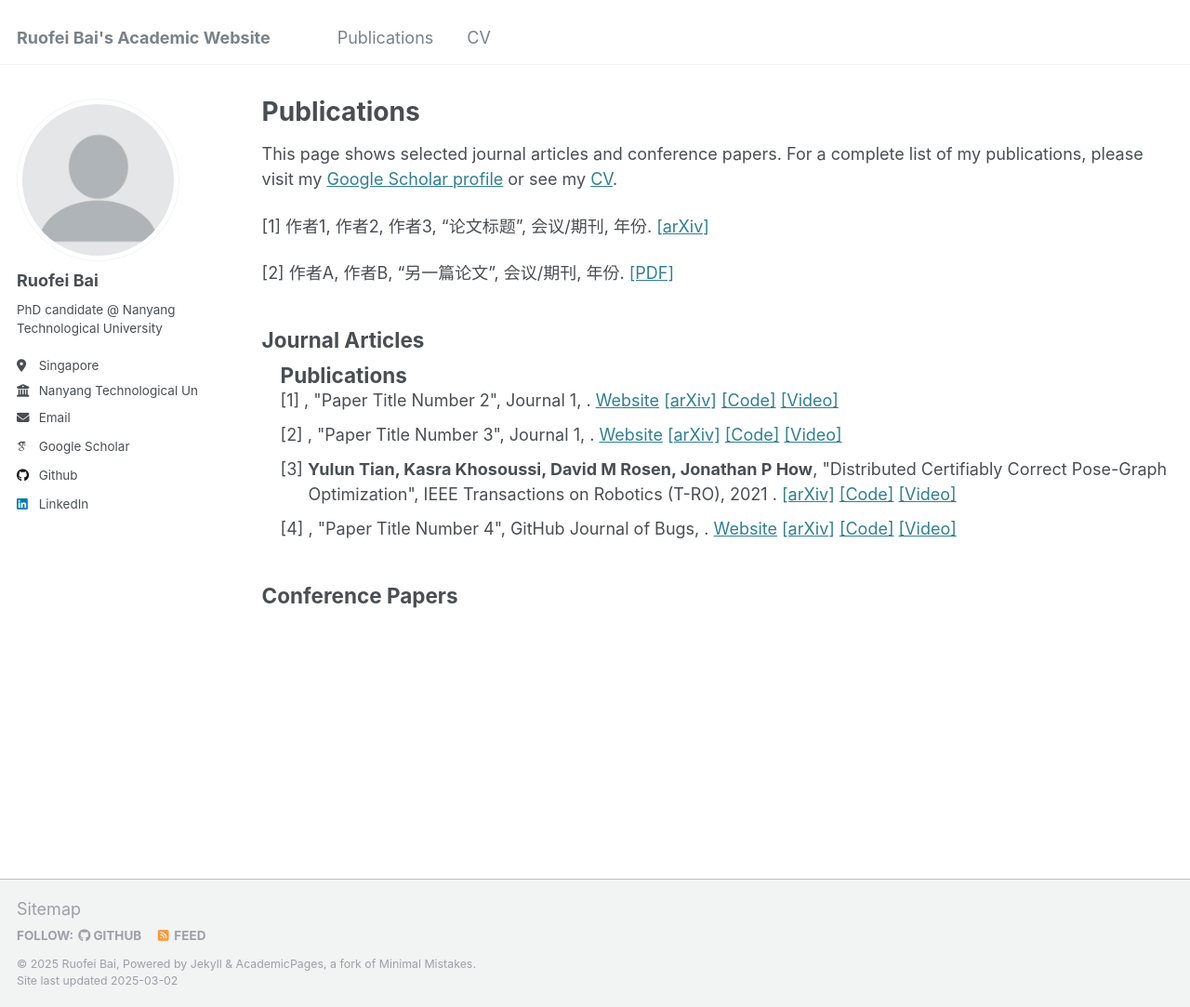
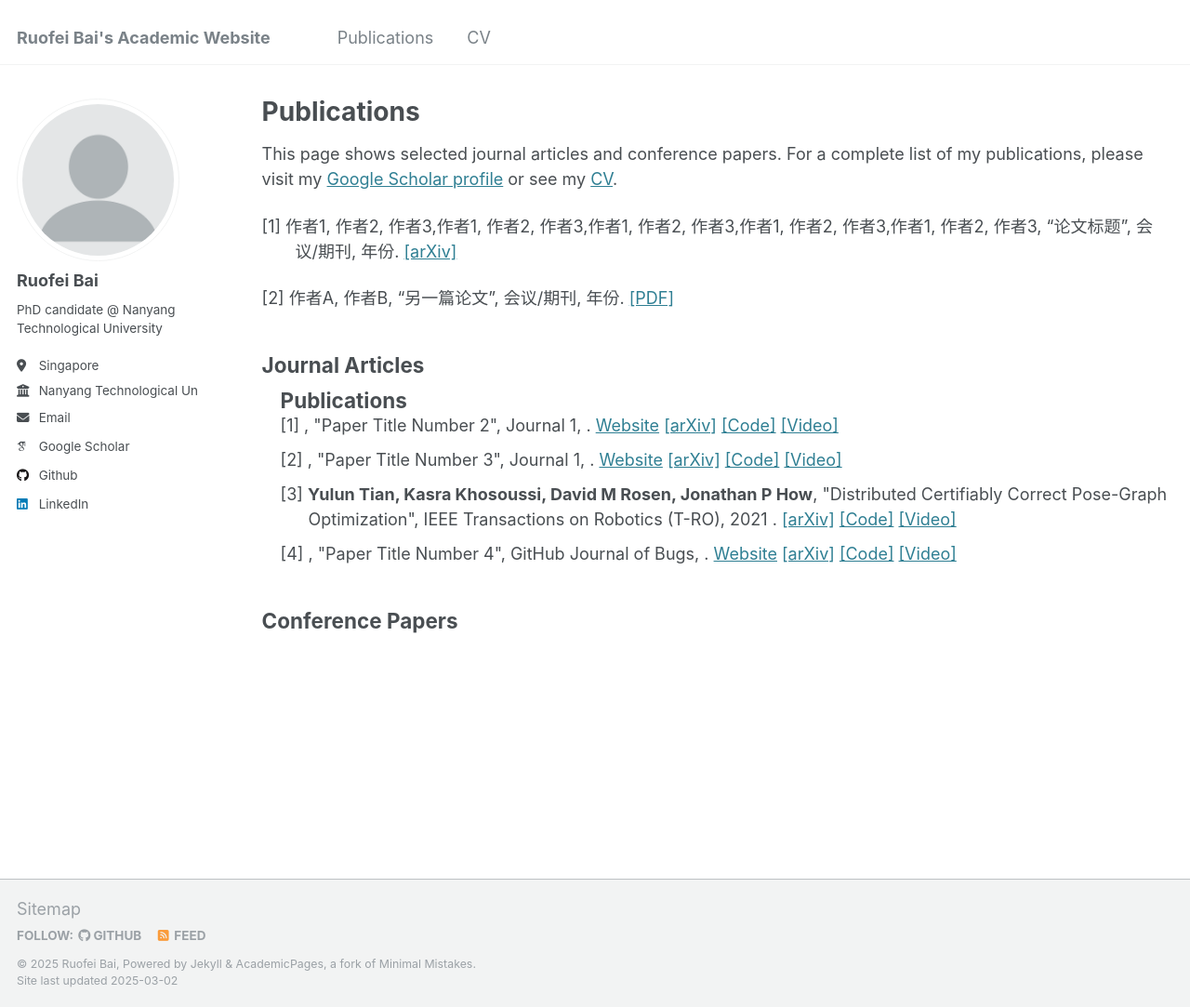
Before and after one commit to bairuofei/bairuofei.github.io, a Jekyll site: the page built from _pages/publications.md, in a window 1280 px wide and 1083 px high. Shown: the whole window at 93% size. Built offline with Jekyll 4.4.1, drawn with Linux system fonts in a browser that asks for light colours; some web fonts are replaced.

Commit message:
Update publications.md

```diff
--- a/_pages/publications.md
+++ b/_pages/publications.md
@@ -15,7 +15,7 @@ For a complete list of my publications, please visit my [Google Scholar profile]
 }
 </style>
 
-<p class="hanging-indent">[1] 作者1, 作者2, 作者3, “论文标题”, 会议/期刊, 年份. <a href="https://example.com">[arXiv]</a></p>
+<p class="hanging-indent">[1] 作者1, 作者2, 作者3,作者1, 作者2, 作者3,作者1, 作者2, 作者3,作者1, 作者2, 作者3,作者1, 作者2, 作者3, “论文标题”, 会议/期刊, 年份. <a href="https://example.com">[arXiv]</a></p>
 <p class="hanging-indent">[2] 作者A, 作者B, “另一篇论文”, 会议/期刊, 年份. <a href="https://example.com">[PDF]</a></p>
 
 
```
